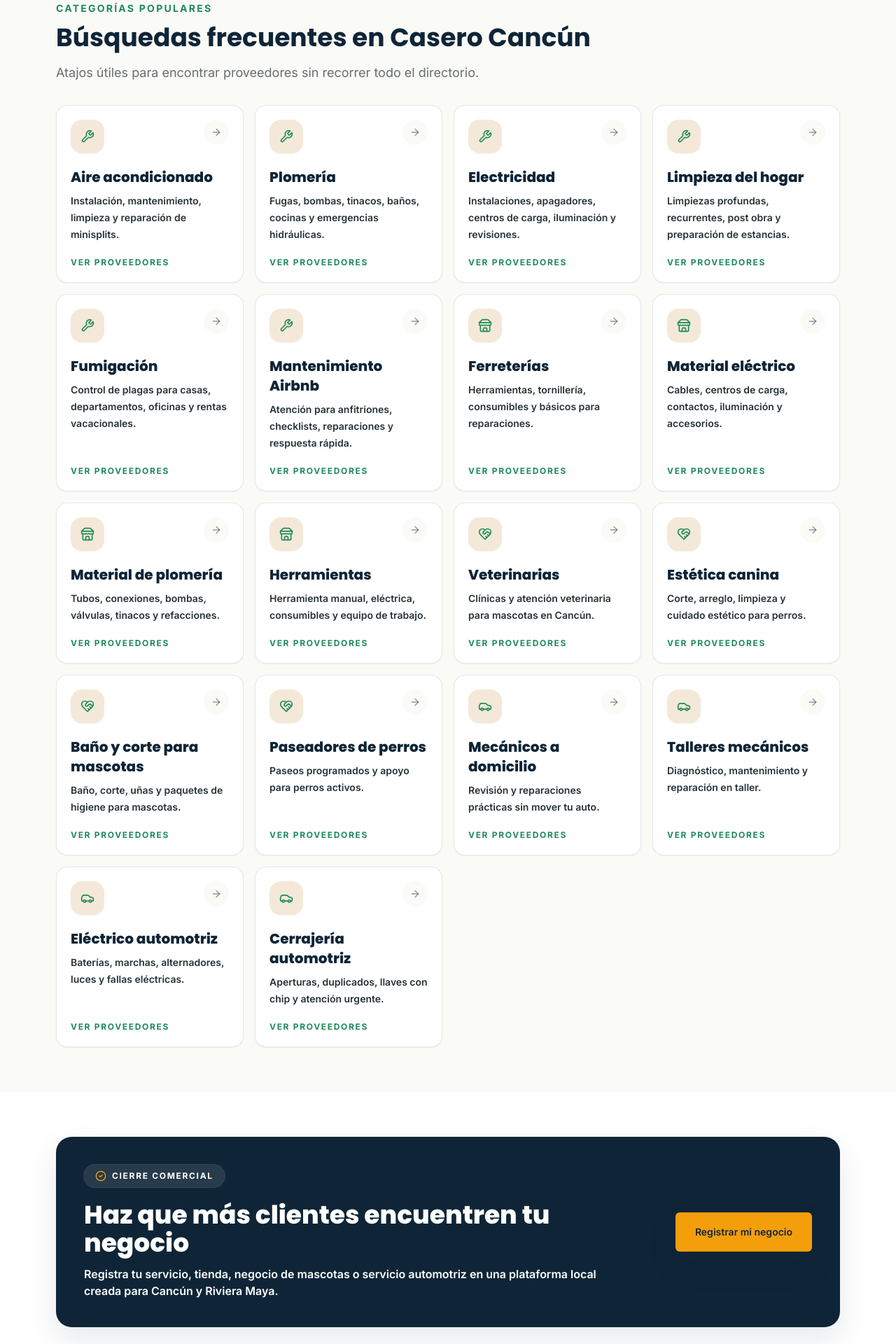
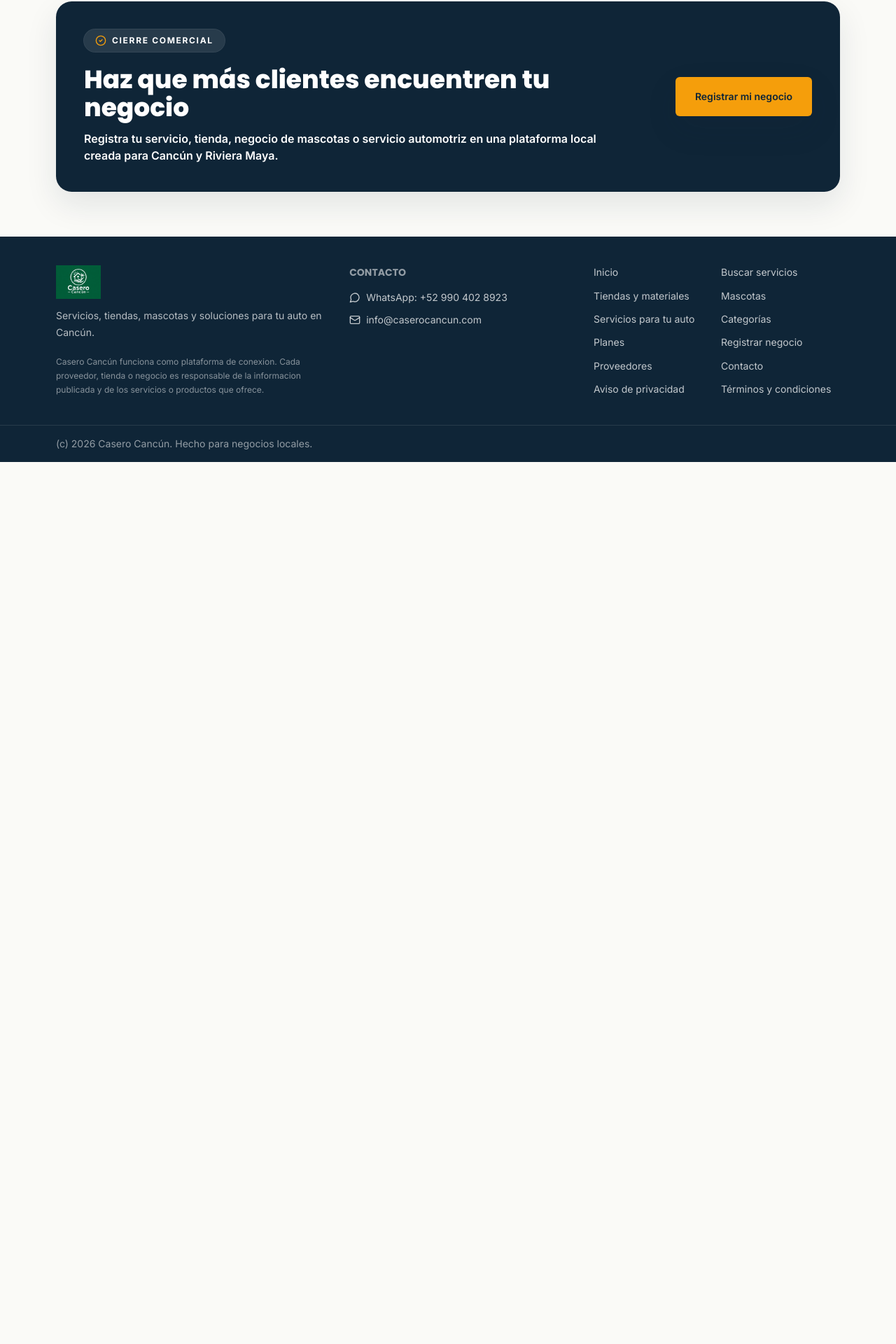
Before and after one commit to toledoelthon-cmyk/Casero-Cancun, a Next.js app: page / in a window 1280 px wide. Shown: the part 3528-5448 px from the top of the page at 70% size. After the commit the page ends 4188 px from the top, so only its background shows below. Built offline with nearby package versions, Linux system fonts and the light colour scheme; no server answers.

Commit message:
Remove popular searches section from home

```diff
--- a/src/app/page.tsx
+++ b/src/app/page.tsx
@@ -3,12 +3,10 @@ import Image from "next/image";
 import Link from "next/link";
 import { BadgeCheck, CheckCircle2, ChevronRight, MapPin, MessageCircle, Search, Wrench } from "lucide-react";
 import { HomeHero } from "@/components/home/HomeHero";
-import { CategoryCard } from "@/components/marketplace/CategoryCard";
 import { TrustFeatureCard } from "@/components/marketplace/TrustFeatureCard";
 import { Button } from "@/components/ui/Button";
 import { SectionHeader } from "@/components/ui/SectionHeader";
 import { JsonLd, organizationJsonLd, websiteJsonLd } from "@/lib/jsonLd";
-import { autoServiceCategories, petCategories, serviceCategories, storeCategories } from "@/lib/demo-data";
 import { CATEGORY_VISUALS } from "@/lib/publicVisualAssets";
 import { createPublicMetadata } from "@/lib/seo";
 
@@ -42,15 +40,6 @@ const trustFeatures = [
 ];
 
 export default function Home() {
-  const highlightedServices = serviceCategories.filter((category) =>
-    ["aire-acondicionado", "plomeria", "electricidad", "limpieza-del-hogar", "fumigacion", "mantenimiento-airbnb"].includes(category.slug),
-  );
-  const highlightedStores = storeCategories.filter((category) =>
-    ["ferreterias", "material-electrico", "material-de-plomeria", "herramientas"].includes(category.slug),
-  );
-  const highlightedPets = petCategories.slice(0, 4);
-  const highlightedAuto = autoServiceCategories.slice(0, 4);
-
   return (
     <>
       <JsonLd data={[websiteJsonLd(), organizationJsonLd()]} />
@@ -141,13 +130,6 @@ export default function Home() {
 
       <section className="bg-casero-background py-10 sm:py-14 lg:py-16">
         <div className="container-page">
-          <SectionHeader eyebrow="Categorías populares" title="Búsquedas frecuentes en Casero Cancún" description="Atajos útiles para encontrar proveedores sin recorrer todo el directorio." />
-          <div className="mt-8 grid gap-4 sm:grid-cols-2 lg:grid-cols-4">{[...highlightedServices, ...highlightedStores, ...highlightedPets, ...highlightedAuto].map((category) => <CategoryCard key={category.slug} category={category} />)}</div>
-        </div>
-      </section>
-
-      <section className="bg-white py-10 sm:py-14 lg:py-16">
-        <div className="container-page">
           <div className="overflow-hidden rounded-[1.4rem] bg-casero-dark shadow-soft">
             <div className="grid gap-0 lg:grid-cols-[1fr_auto] lg:items-center">
               <div className="p-5 text-white sm:p-8 md:p-10">
```
